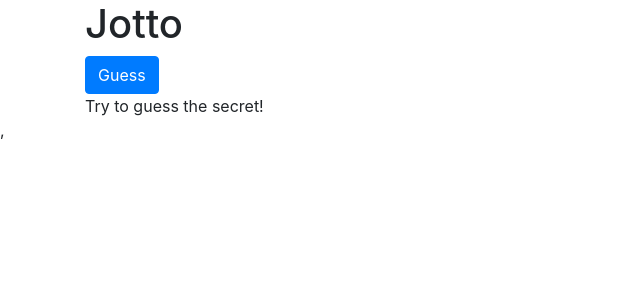
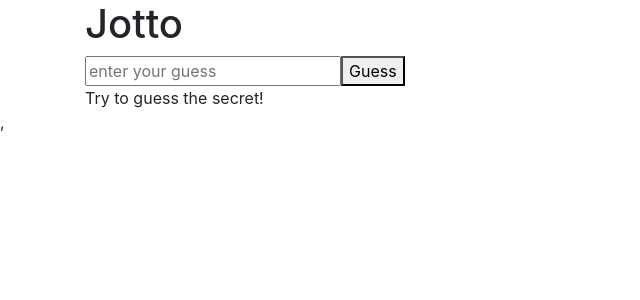
Before and after one commit to fhernand0705/jotto, a React (Create React App) app: page / in a window 1280 px wide. Shown: the top 300 px of the page, without its empty margins (0-640 px from the left). Built offline with nearby package versions, Linux system fonts and the light colour scheme.

Commit message:
add guessWord action creator to Input comp and tests

```diff
--- a/src/Input/Input.jsx
+++ b/src/Input/Input.jsx
@@ -7,19 +7,42 @@ import Form from 'react-bootstrap/Form';
 import InputGroup from 'react-bootstrap/InputGroup';
 import Button from 'react-bootstrap/Button';
 
-class Input extends Component {
+export class UnconnectedInput extends Component {
+    constructor(props) {
+        super(props);
+
+        this.state = { currentGuess: null }
+    }
+
+    submitGuessedWord = (e) => {
+        e.preventDefault();
+        const guessedWord = this.state.currentGuess;
+
+        if (guessedWord && guessedWord > 0) {
+            this.props.guessWord(guessedWord);
+            this.setState({ currentGuess: null });
+        }
+    }
         render() {
                 const contents = this.props.success ? null :
             (
-                <Form className="form-inline">
-                    <InputGroup type="text" data-test="input-field"/>
-                    <Button
+                <form className="form-inline" >
+                    <input
+                        type="text"
+                        data-test="input-field"
+                        value={this.state.currentGuess}
+                        onChange={(e) => this.setState({ currentGuess: e.target.value })}
+                        placeholder="enter your guess"
+                    />
+                    <button
                         variant="primary"
                         type="submit"
-                        data-test="submit-button">
+                        data-test="submit-button"
+                        onClick={this.submitGuessedWord}
+                    >
                         Guess
-                    </Button>
-                </Form>
+                    </button>
+                </form>
             )
             return (
                 <div data-test="component-input">
@@ -30,8 +53,8 @@ class Input extends Component {
 
 }
 
-const mapStateToProps = (state) => {
-    return state;
+const mapStateToProps = ({ success }) => {
+    return { success };
 }
 
-export default connect(mapStateToProps, { guessWord })(Input);
+export default connect(mapStateToProps, { guessWord })(UnconnectedInput);
```
Also changed, not shown: 1 other file (tests, documents, lock files or other folders).
